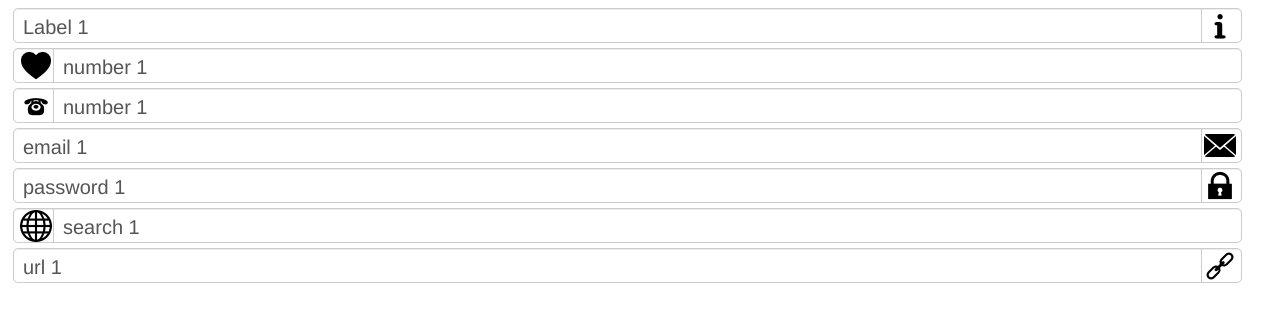
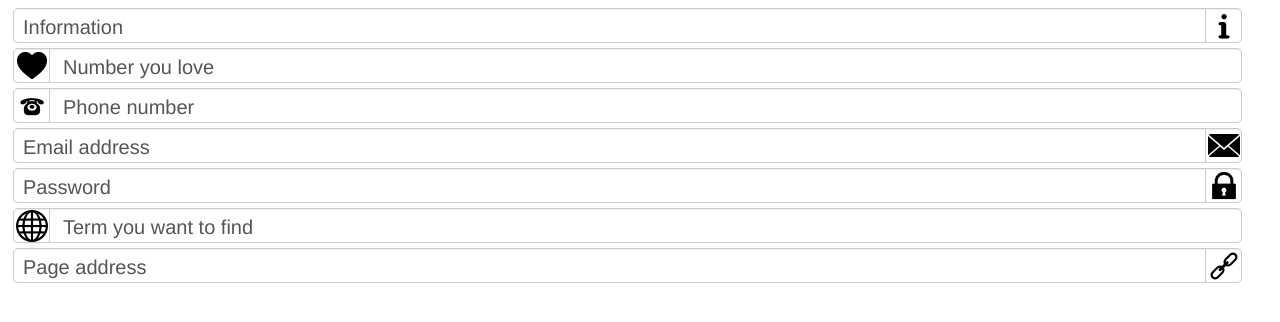
Before and after one commit to nemanja-popovic/FloatLabel, a website: page src/index.html in a window 1280 px wide. Drawn offline with Linux system fonts and the light colour scheme.

Commit message:
Image aligned

```diff
--- a/src/float-label.js
+++ b/src/float-label.js
@@ -122,6 +122,9 @@
                     E.I.keyup(function () {
                         E.checkContent();
                     });
+                    E.L.click(function () {
+                        E.I.focus();
+                    });
                 },
 
                 init: function () {
--- a/src/float-label.less
+++ b/src/float-label.less
@@ -138,12 +138,12 @@
 
 /* align icon */
 .left-addon .float-label-icon {
-    left: 5px;
+    left: 1px;
     border-right:1px solid @border-color;
 }
 
 .right-addon .float-label-icon {
-    right: 5px;
+    right: 1px;
      border-left:1px solid @border-color;
 }
 
--- a/src/index.html
+++ b/src/index.html
@@ -16,29 +16,29 @@
     <!--  <script src="../dist/float-label.min.js"></script>-->
 
     <input class="flabel"  type="text" name="name" value=""
-        data-label-text="Label 1" data-label-icon="info" />
+        data-label-text="Information" data-label-icon="info" />
 
     <input  class="flabel" type="number" name="name" value=""
-        data-label-text="number 1" data-label-icon="heart"
+        data-label-text="Number you love" data-label-icon="heart"
         data-label-icon-side="left" />
 
       <input  class="flabel" type="tel" name="name" value=""
-        data-label-text="number 1" data-label-icon="phone"
+        data-label-text="Phone number" data-label-icon="phone"
         data-label-icon-side="left" />
 
 
     <input class="flabel" type="email" name="name" value=""
-        data-label-text="email 1" data-label-icon="message" />
+        data-label-text="Email address" data-label-icon="message" />
 
      <input class="flabel" type="password" name="name" value=""
-        data-label-text="password 1" data-label-icon="lock" />
+        data-label-text="Password" data-label-icon="lock" />
 
       <input class="flabel" type="search" name="name" value=""
-        data-label-text="search 1" data-label-icon="internet"
+        data-label-text="Term you want to find" data-label-icon="internet"
           data-label-icon-side="left" />
 
       <input class="flabel" type="url" name="name" value=""
-        data-label-text="url 1" data-label-icon="link" />
+        data-label-text="Page address" data-label-icon="link" />
     <script>
         $(document).ready(function () {
             $('.flabel').FloatLabel();
```
Also changed, not shown: dist/float-label.css.
